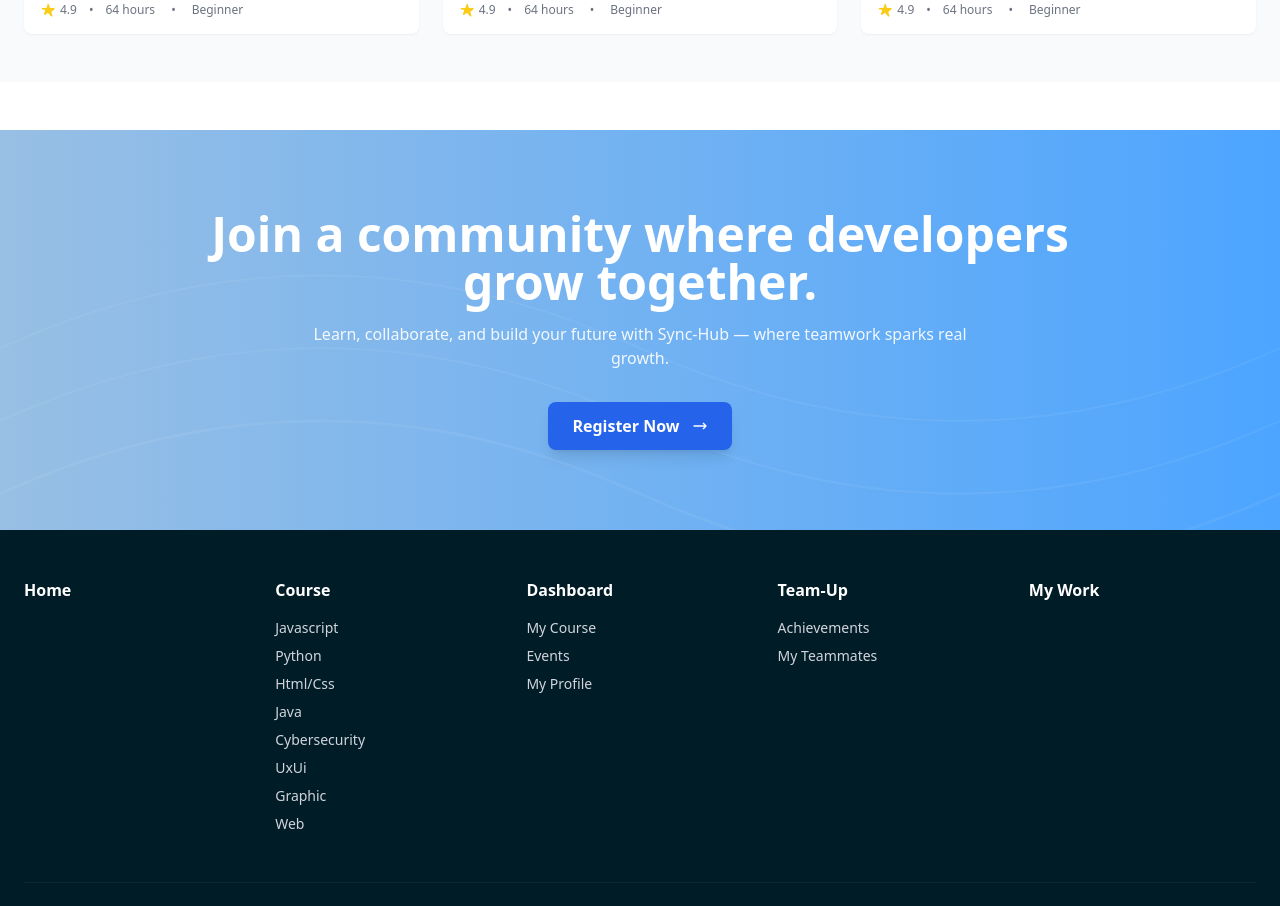
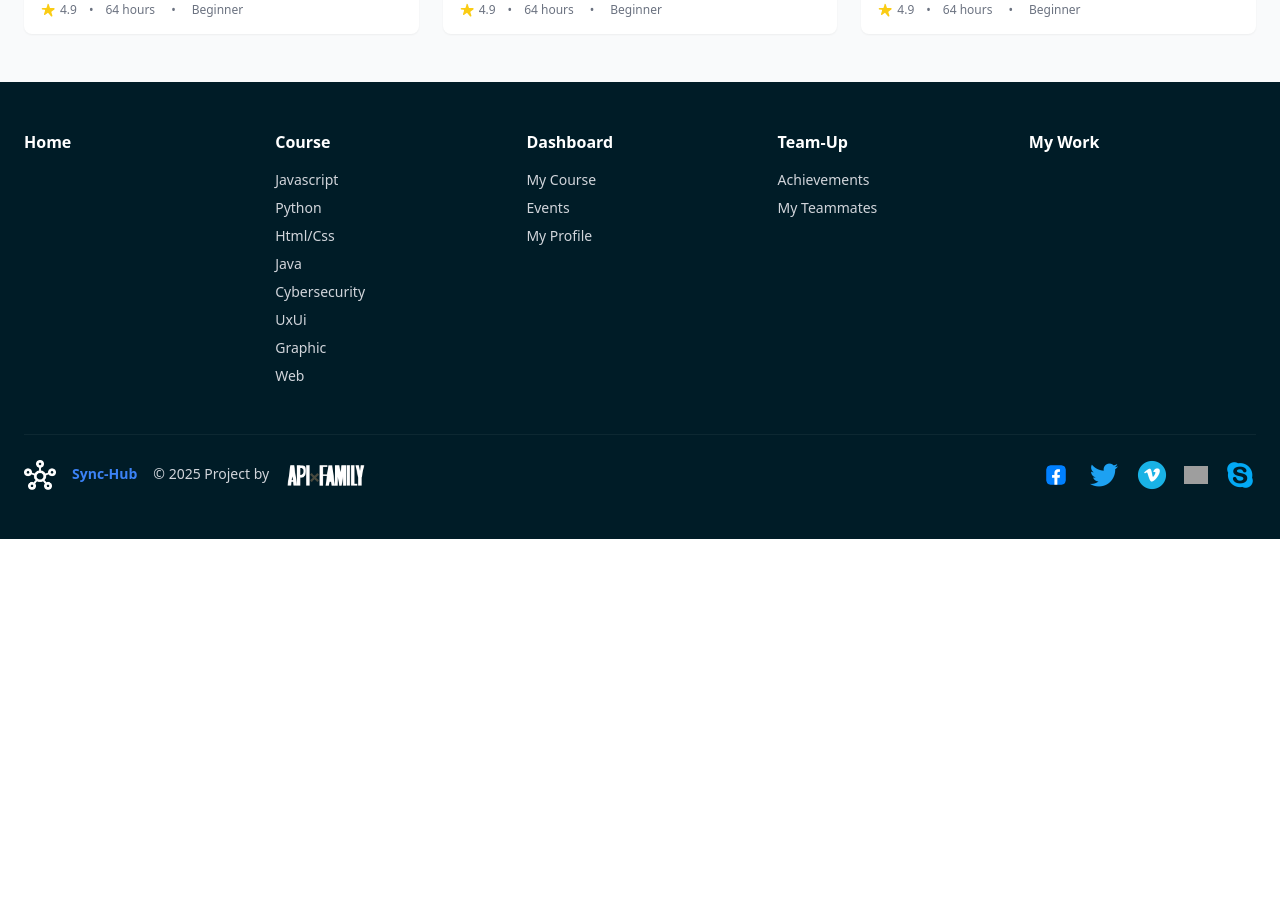
Before and after one commit to MatheusPaternez/course-hub-react-app, a React (Create React App) app: page /home in a window 1280 px wide. Shown: the part 1280-2186 px from the top of the page. After the commit the page ends 1819 px from the top, so only its background shows below. Built offline with nearby package versions, Linux system fonts and the light colour scheme; grey boxes are pictures that could not be loaded.

Commit message:
Added changes in home page

```diff
--- a/src/pages/HomePage.js
+++ b/src/pages/HomePage.js
@@ -101,52 +101,6 @@ export default function HomePageHeader() {
                 </div>
             </section>
             <CourseList home="true"/>
-            <section className="relative overflow-hidden mt-12">
-                {/* Decorative SVG grid */}
-                <div className="absolute inset-0 pointer-events-none">
-                    <svg className="w-full h-full" preserveAspectRatio="none" viewBox="0 0 1440 220" xmlns="http://www.w3.org/2000/svg" aria-hidden="true">
-                        <defs>
-                            <linearGradient id="g1" x1="0" x2="1">
-                                <stop offset="0%" stopColor="#98bfe4ff" />
-                                <stop offset="100%" stopColor="#4da5ff" />
-                            </linearGradient>
-                        </defs>
-                        <rect width="100%" height="100%" fill="url(#g1)" />
-                        {/* subtle white grid lines */}
-                        <g opacity="0.06" stroke="#ffffff">
-                            <path d="M0 200 Q360 120 720 200 T1440 200" fill="none" strokeWidth="1.5" />
-                            <path d="M0 160 Q360 80 720 160 T1440 160" fill="none" strokeWidth="1" />
-                            <path d="M0 120 Q360 40 720 120 T1440 120" fill="none" strokeWidth="1" />
-                        </g>
-                    </svg>
-                </div>
-
-                {/* Content container */}
-                <div className="relative z-10 max-w-5xl mx-auto px-6 py-20 text-center">
-                    {/* Text */}
-                    <h2 className="text-3xl sm:text-4xl md:text-5xl font-extrabold text-white leading-tight">
-                        Join a community where developers grow together.
-                    </h2>
-
-                    {/* Subtext */}
-                    <p className="mt-4 text-sm sm:text-base text-white/90 max-w-2xl mx-auto">
-                        Learn, collaborate, and build your future with Sync-Hub — where teamwork sparks real growth.
-                    </p>
-
-                    {/* Register Button */}
-                    <div className="mt-8">
-                        <a
-                            href="#"
-                            className="bg-blue-600 inline-flex items-center gap-3 hover:bg-blue-800 text-white font-semibold px-6 py-3 rounded-lg shadow-lg transition"
-                        >
-                            Register Now
-                            <svg className="w-4 h-4" fill="none" stroke="currentColor" viewBox="0 0 24 24" aria-hidden="true">
-                                <path strokeLinecap="round" strokeLinejoin="round" strokeWidth="2" d="M17 8l4 4m0 0l-4 4m4-4H3" />
-                            </svg>
-                        </a>
-                    </div>
-                </div>
-            </section>
         </main>
     );
 };
```
